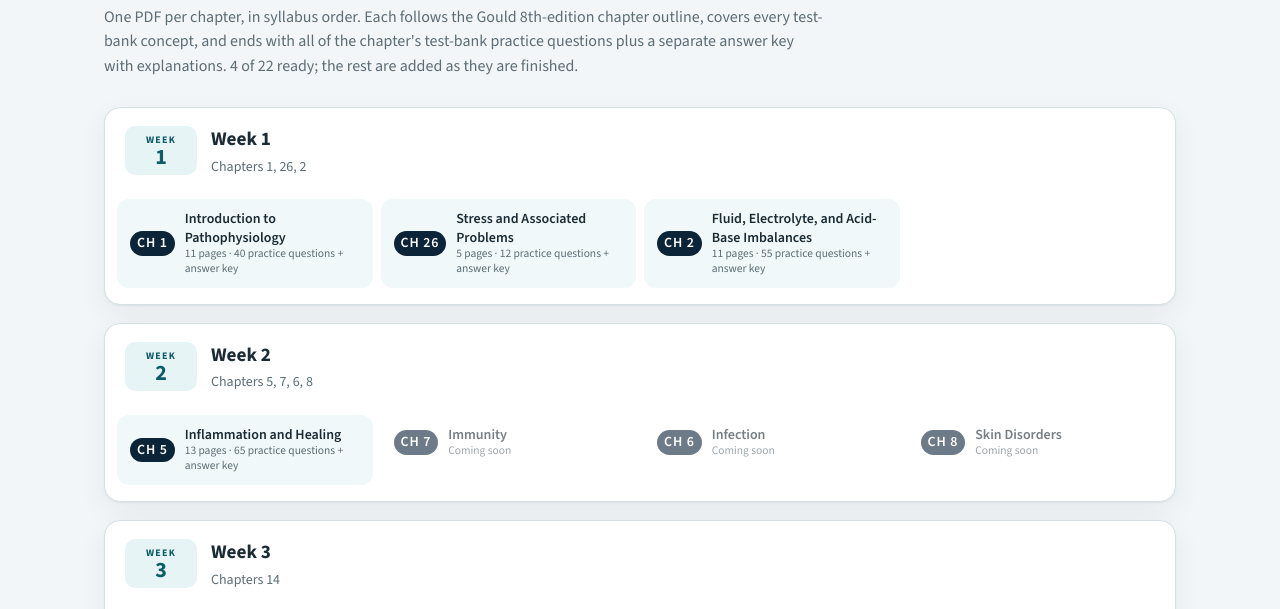
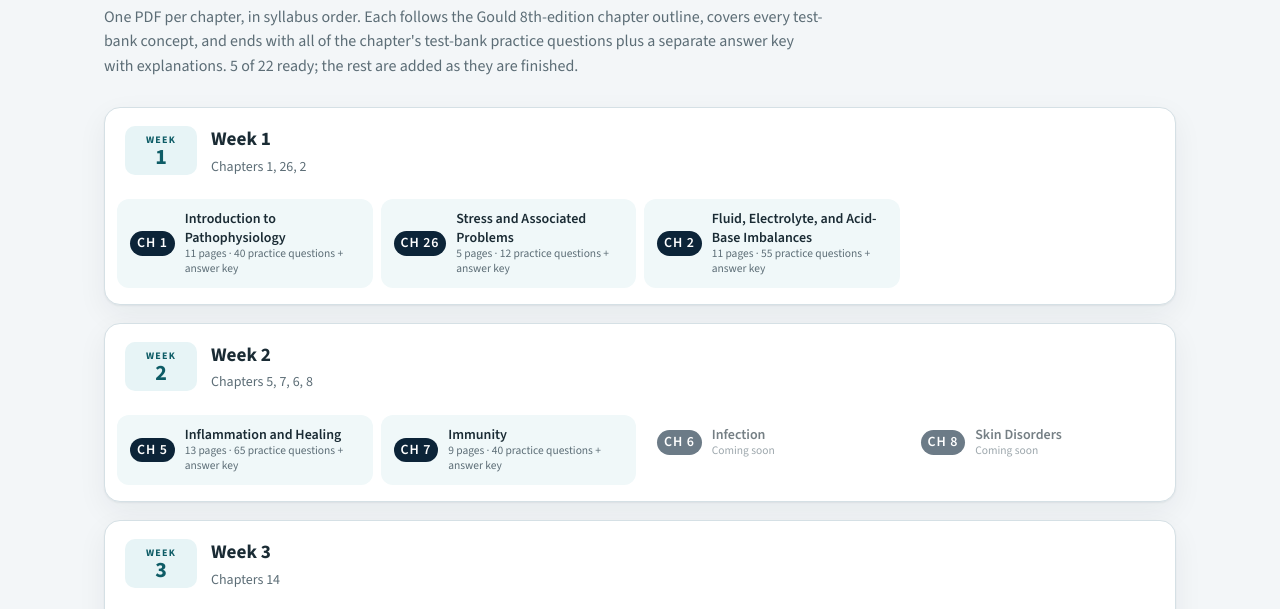
Before and after one commit to Antonetti12/patho-study-hub, a plain HTML site: page review-guides/index.html in a window 1280 px wide. Shown: the part 166-775 px from the top of the page. Drawn offline with nearby package versions, Linux system fonts and the light colour scheme.

Commit message:
Review guides: add Chapter 7

```diff
--- a/review-guides/index.html
+++ b/review-guides/index.html
@@ -40,7 +40,7 @@
   <main id="main" class="wrap">
     <div class="page-head">
       <h1>Chapter review guides</h1>
-      <p>One PDF per chapter, in syllabus order. Each follows the Gould 8th-edition chapter outline, covers every test-bank concept, and ends with all of the chapter's test-bank practice questions plus a separate answer key with explanations. 4 of 22 ready; the rest are added as they are finished.</p>
+      <p>One PDF per chapter, in syllabus order. Each follows the Gould 8th-edition chapter outline, covers every test-bank concept, and ends with all of the chapter's test-bank practice questions plus a separate answer key with explanations. 5 of 22 ready; the rest are added as they are finished.</p>
     </div>
     <div class="week-list">
 <article class="week-card" data-search="week 1 chapter 1 introduction to pathophysiology chapter 26 stress and associated problems chapter 2 fluid, electrolyte, and acid-base imbalances">
@@ -55,7 +55,7 @@
     <div class="week-badge"><small>Week</small><strong>2</strong></div>
     <div><h2>Week 2</h2><p>Chapters 5, 7, 6, 8</p></div>
   </div>
-  <ul class="resource-list"><li><a class="resource" href="../files/review-guides/Gould_Ch05_Review_Guide.pdf" target="_blank" rel="noopener"><span class="chip guide">Ch 5</span><span>Inflammation and Healing<small class="guide-meta">13 pages · 65 practice questions + answer key</small></span></a></li><li><span class="resource soon" aria-disabled="true"><span class="chip guide">Ch 7</span><span>Immunity<small class="guide-meta">Coming soon</small></span></span></li><li><span class="resource soon" aria-disabled="true"><span class="chip guide">Ch 6</span><span>Infection<small class="guide-meta">Coming soon</small></span></span></li><li><span class="resource soon" aria-disabled="true"><span class="chip guide">Ch 8</span><span>Skin Disorders<small class="guide-meta">Coming soon</small></span></span></li></ul>
+  <ul class="resource-list"><li><a class="resource" href="../files/review-guides/Gould_Ch05_Review_Guide.pdf" target="_blank" rel="noopener"><span class="chip guide">Ch 5</span><span>Inflammation and Healing<small class="guide-meta">13 pages · 65 practice questions + answer key</small></span></a></li><li><a class="resource" href="../files/review-guides/Gould_Ch07_Review_Guide.pdf" target="_blank" rel="noopener"><span class="chip guide">Ch 7</span><span>Immunity<small class="guide-meta">9 pages · 40 practice questions + answer key</small></span></a></li><li><span class="resource soon" aria-disabled="true"><span class="chip guide">Ch 6</span><span>Infection<small class="guide-meta">Coming soon</small></span></span></li><li><span class="resource soon" aria-disabled="true"><span class="chip guide">Ch 8</span><span>Skin Disorders<small class="guide-meta">Coming soon</small></span></span></li></ul>
 </article>
 <article class="week-card" data-search="week 3 chapter 14 nervous system disorders">
   <div class="week-top">
```
Also changed, not shown: 1 other file.
